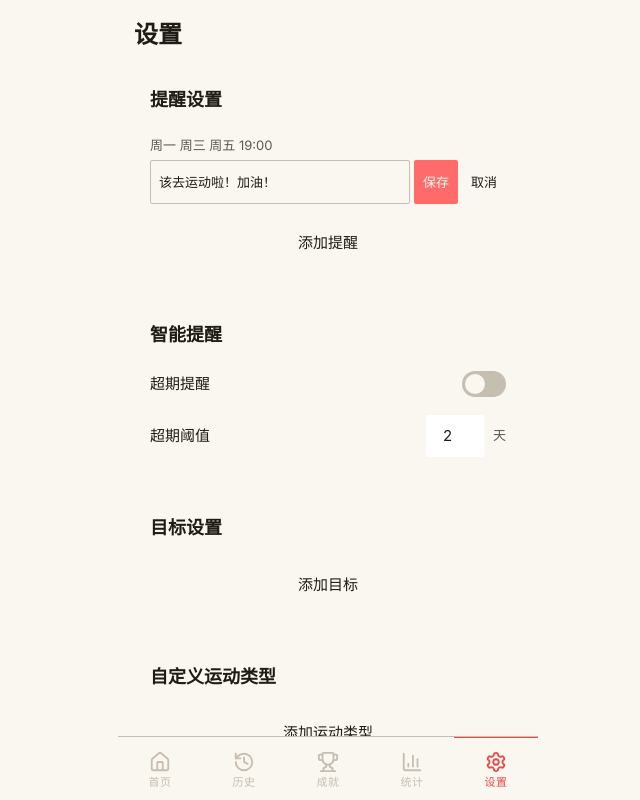
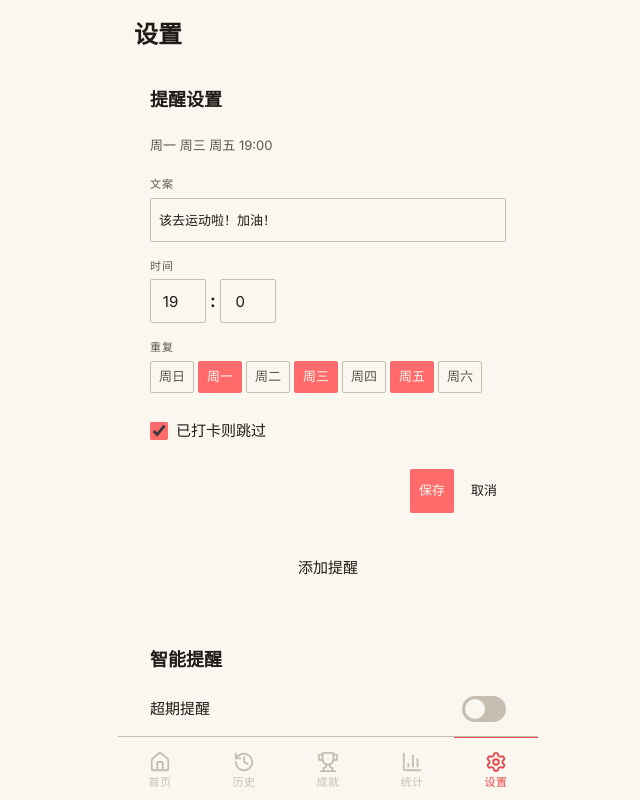
Before and after one commit to HICDATS/Momenta, a React (Vite) app: page /settings in a window 1280 px wide. Both pictures are taken after a click on the button "编辑". Shown: the top 800 px of the page, without its empty margins (312-952 px from the left). Built offline with nearby package versions, Linux system fonts and the light colour scheme.

Commit message:
fix(reminders): 提醒编辑可修改时间、重复日、跳过开关
- 重构编辑表单：消息 + 时间 (HH:MM) + 7日重复 + 跳过开关
- 修复 useEffect 依赖导致输入被重置的bug
- 5个新集成测试覆盖各字段编辑

```diff
--- a/src/pages/Settings/RemindersSection.tsx
+++ b/src/pages/Settings/RemindersSection.tsx
@@ -1,11 +1,17 @@
-import { useState, useCallback } from 'react';
+import { useState, useCallback, useEffect } from 'react';
 import { useReminders } from '../../hooks/useReminders';
 import { Button } from '../../components/common/Button/Button';
+import type { Reminder } from '../../types';
 import styles from './Settings.module.css';
 
 const DEFAULT_NEW_REMINDER_HOUR = 20;
 const DEFAULT_NEW_REMINDER_DAYS = [1, 3, 5];
 const DAY_LABELS = ['周日', '周一', '周二', '周三', '周四', '周五', '周六'];
+const ALL_DAYS = [0, 1, 2, 3, 4, 5, 6];
+const MIN_HOUR = 0;
+const MAX_HOUR = 23;
+const MIN_MINUTE = 0;
+const MAX_MINUTE = 59;
 
 function formatDays(days: number[]): string {
   return days.map((d) => DAY_LABELS[d]).join(' ');
@@ -15,10 +21,48 @@ function formatTime(hour: number, minute: number): string {
   return `${String(hour).padStart(2, '0')}:${String(minute).padStart(2, '0')}`;
 }
 
+function clampInt(value: string, min: number, max: number): number | null {
+  const n = Number.parseInt(value, 10);
+  if (Number.isNaN(n)) return null;
+  if (n < min || n > max) return null;
+  return n;
+}
+
+interface EditState {
+  days: number[];
+  hour: number;
+  minute: number;
+  message: string;
+  skipIfCheckedIn: boolean;
+}
+
+function snapshot(r: Reminder): EditState {
+  return {
+    days: [...r.days],
+    hour: r.hour,
+    minute: r.minute,
+    message: r.message,
+    skipIfCheckedIn: r.skipIfCheckedIn,
+  };
+}
+
 export function RemindersSection(): JSX.Element {
   const { reminders, addReminder, updateReminder, deleteReminder, toggleReminder } = useReminders();
   const [editingId, setEditingId] = useState<string | null>(null);
-  const [editMessage, setEditMessage] = useState('');
+  const [draft, setDraft] = useState<EditState | null>(null);
+  const [hourInput, setHourInput] = useState('');
+  const [minuteInput, setMinuteInput] = useState('');
+
+  useEffect(() => {
+    if (editingId === null) return;
+    setHourInput(String(draft?.hour ?? 0));
+    setMinuteInput(String(draft?.minute ?? 0));
+    // Only run when entering edit mode (editingId becomes non-null) or exiting.
+    // We intentionally do not depend on `draft` — once inputs are seeded from the
+    // snapshot, user edits to draft.days / draft.message / draft.skipIfCheckedIn
+    // must not re-seed hourInput/minuteInput, which would clobber the user's typing.
+    // eslint-disable-next-line react-hooks/exhaustive-deps
+  }, [editingId]);
 
   const handleAdd = useCallback((): void => {
     addReminder({
@@ -32,23 +76,135 @@ export function RemindersSection(): JSX.Element {
     });
   }, [addReminder]);
 
-  const handleStartEdit = useCallback((id: string, msg: string): void => {
-    setEditingId(id);
-    setEditMessage(msg);
+  const handleStartEdit = useCallback((r: Reminder): void => {
+    setEditingId(r.id);
+    setDraft(snapshot(r));
   }, []);
 
   const handleSaveEdit = useCallback((): void => {
-    if (editingId && editMessage.trim()) {
-      updateReminder(editingId, { message: editMessage.trim() });
-    }
+    if (editingId === null || draft === null) return;
+    if (!draft.message.trim()) return;
+    const hour = clampInt(hourInput, MIN_HOUR, MAX_HOUR) ?? draft.hour;
+    const minute = clampInt(minuteInput, MIN_MINUTE, MAX_MINUTE) ?? draft.minute;
+    updateReminder(editingId, {
+      days: draft.days,
+      hour,
+      minute,
+      message: draft.message.trim(),
+      skipIfCheckedIn: draft.skipIfCheckedIn,
+    });
     setEditingId(null);
-    setEditMessage('');
-  }, [editingId, editMessage, updateReminder]);
+    setDraft(null);
+  }, [editingId, draft, hourInput, minuteInput, updateReminder]);
 
   const handleCancelEdit = useCallback((): void => {
     setEditingId(null);
-    setEditMessage('');
+    setDraft(null);
   }, []);
+
+  const toggleDay = useCallback((day: number): void => {
+    setDraft((prev) => {
+      if (prev === null) return prev;
+      const exists = prev.days.includes(day);
+      const next = exists
+        ? prev.days.filter((d) => d !== day)
+        : [...prev.days, day].sort((a, b) => a - b);
+      return { ...prev, days: next };
+    });
+  }, []);
+
+  const renderEditForm = (id: string): JSX.Element => (
+    <div className={styles.editFormExpanded}>
+      <div className={styles.editField}>
+        <label className={styles.editLabel}>文案</label>
+        <input
+          type="text"
+          value={draft?.message ?? ''}
+          onChange={(e) => {
+            const next = e.target.value;
+            setDraft((prev) => (prev === null ? prev : { ...prev, message: next }));
+          }}
+          className={styles.editInput}
+          aria-label="编辑提醒文案"
+        />
+      </div>
+      <div className={styles.editField}>
+        <label className={styles.editLabel}>时间</label>
+        <div className={styles.timeRow}>
+          <input
+            type="number"
+            min={MIN_HOUR}
+            max={MAX_HOUR}
+            value={hourInput}
+            onChange={(e) => setHourInput(e.target.value)}
+            className={styles.timeInput}
+            aria-label="小时"
+          />
+          <span className={styles.timeSeparator}>:</span>
+          <input
+            type="number"
+            min={MIN_MINUTE}
+            max={MAX_MINUTE}
+            value={minuteInput}
+            onChange={(e) => setMinuteInput(e.target.value)}
+            className={styles.timeInput}
+            aria-label="分钟"
+          />
+        </div>
+      </div>
+      <div className={styles.editField}>
+        <label className={styles.editLabel}>重复</label>
+        <div className={styles.dayChips}>
+          {ALL_DAYS.map((d) => {
+            const checked = draft?.days.includes(d) ?? false;
+            return (
+              <label
+                key={d}
+                className={`${styles.dayChip} ${checked ? styles.dayChipActive : ''}`}
+              >
+                <input
+                  type="checkbox"
+                  checked={checked}
+                  onChange={() => toggleDay(d)}
+                  aria-label={DAY_LABELS[d]}
+                  className={styles.dayChipInput}
+                />
+                {DAY_LABELS[d]}
+              </label>
+            );
+          })}
+        </div>
+      </div>
+      <div className={styles.editField}>
+        <label className={styles.skipRow}>
+          <input
+            type="checkbox"
+            checked={draft?.skipIfCheckedIn ?? false}
+            onChange={(e) => {
+              const next = e.target.checked;
+              setDraft((prev) => (prev === null ? prev : { ...prev, skipIfCheckedIn: next }));
+            }}
+            className={styles.skipCheckbox}
+            aria-label="已打卡则跳过"
+          />
+          <span>已打卡则跳过</span>
+        </label>
+      </div>
+      <div className={styles.editActions}>
+        <Button
+          variant="primary"
+          size="sm"
+          onClick={handleSaveEdit}
+          disabled={!draft?.message.trim()}
+        >
+          保存
+        </Button>
+        <Button variant="secondary" size="sm" onClick={handleCancelEdit}>
+          取消
+        </Button>
+      </div>
+    </div>
+  );
 
   return (
     <section className={styles.section}>
@@ -61,17 +217,7 @@ export function RemindersSection(): JSX.Element {
                 {formatDays(r.days)} {formatTime(r.hour, r.minute)}
               </span>
               {editingId === r.id ? (
-                <div className={styles.editForm}>
-                  <input
-                    type="text"
-                    value={editMessage}
-                    onChange={(e) => setEditMessage(e.target.value)}
-                    className={styles.editInput}
-                    aria-label="编辑提醒文案"
-                  />
-                  <Button variant="primary" size="sm" onClick={handleSaveEdit}>保存</Button>
-                  <Button variant="secondary" size="sm" onClick={handleCancelEdit}>取消</Button>
-                </div>
+                renderEditForm(r.id)
               ) : (
                 <span className={styles.reminderMessage}>{r.message}</span>
               )}
@@ -86,7 +232,7 @@ export function RemindersSection(): JSX.Element {
                   aria-label={`开关-${r.message}`}
                   onClick={() => toggleReminder(r.id)}
                 />
-                <Button variant="secondary" size="sm" onClick={() => handleStartEdit(r.id, r.message)}>
+                <Button variant="secondary" size="sm" onClick={() => handleStartEdit(r)}>
                   编辑
                 </Button>
                 <Button variant="secondary" size="sm" onClick={() => deleteReminder(r.id)}>
--- a/src/pages/Settings/Settings.module.css
+++ b/src/pages/Settings/Settings.module.css
@@ -203,3 +203,111 @@
   color: var(--color-text);
   background-color: var(--color-bg-white);
 }
+
+.editFormExpanded {
+  display: flex;
+  flex-direction: column;
+  gap: var(--spacing-md);
+  width: 100%;
+  padding: var(--spacing-md) 0;
+}
+
+.editField {
+  display: flex;
+  flex-direction: column;
+  gap: var(--spacing-xs);
+}
+
+.editLabel {
+  font-size: var(--font-size-xs);
+  color: var(--color-text-secondary);
+  text-transform: uppercase;
+  letter-spacing: 0.08em;
+}
+
+.timeRow {
+  display: flex;
+  align-items: center;
+  gap: var(--spacing-xs);
+}
+
+.timeInput {
+  width: 56px;
+  min-height: 44px;
+  padding: var(--spacing-xs) var(--spacing-sm);
+  border: 1px solid var(--color-text-light);
+  border-radius: var(--radius-sm);
+  font-size: var(--font-size-md);
+  font-family: inherit;
+  color: var(--color-text);
+  background-color: var(--color-bg-white);
+  text-align: center;
+  box-sizing: border-box;
+}
+
+.timeSeparator {
+  font-size: var(--font-size-lg);
+  color: var(--color-text);
+  font-weight: var(--font-weight-bold);
+}
+
+.dayChips {
+  display: flex;
+  flex-wrap: wrap;
+  gap: var(--spacing-xs);
+}
+
+.dayChip {
+  display: inline-flex;
+  align-items: center;
+  justify-content: center;
+  min-width: 44px;
+  min-height: 32px;
+  padding: 0 var(--spacing-sm);
+  border: 1px solid var(--color-text-light);
+  border-radius: var(--radius-sm);
+  font-size: var(--font-size-sm);
+  color: var(--color-text-secondary);
+  background-color: var(--color-bg-white);
+  cursor: pointer;
+  user-select: none;
+}
+
+.dayChipActive {
+  border-color: var(--color-primary);
+  background-color: var(--color-primary);
+  color: var(--color-bg-white);
+}
+
+.dayChipInput {
+  position: absolute;
+  width: 1px;
+  height: 1px;
+  margin: -1px;
+  padding: 0;
+  overflow: hidden;
+  clip: rect(0, 0, 0, 0);
+  border: 0;
+}
+
+.skipRow {
+  display: flex;
+  align-items: center;
+  gap: var(--spacing-sm);
+  min-height: 44px;
+  font-size: var(--font-size-md);
+  color: var(--color-text);
+  cursor: pointer;
+}
+
+.skipCheckbox {
+  width: 18px;
+  height: 18px;
+  accent-color: var(--color-primary);
+}
+
+.editActions {
+  display: flex;
+  gap: var(--spacing-sm);
+  justify-content: flex-end;
+}
```
Also changed, not shown: 1 other file (tests, documents, lock files or other folders).
